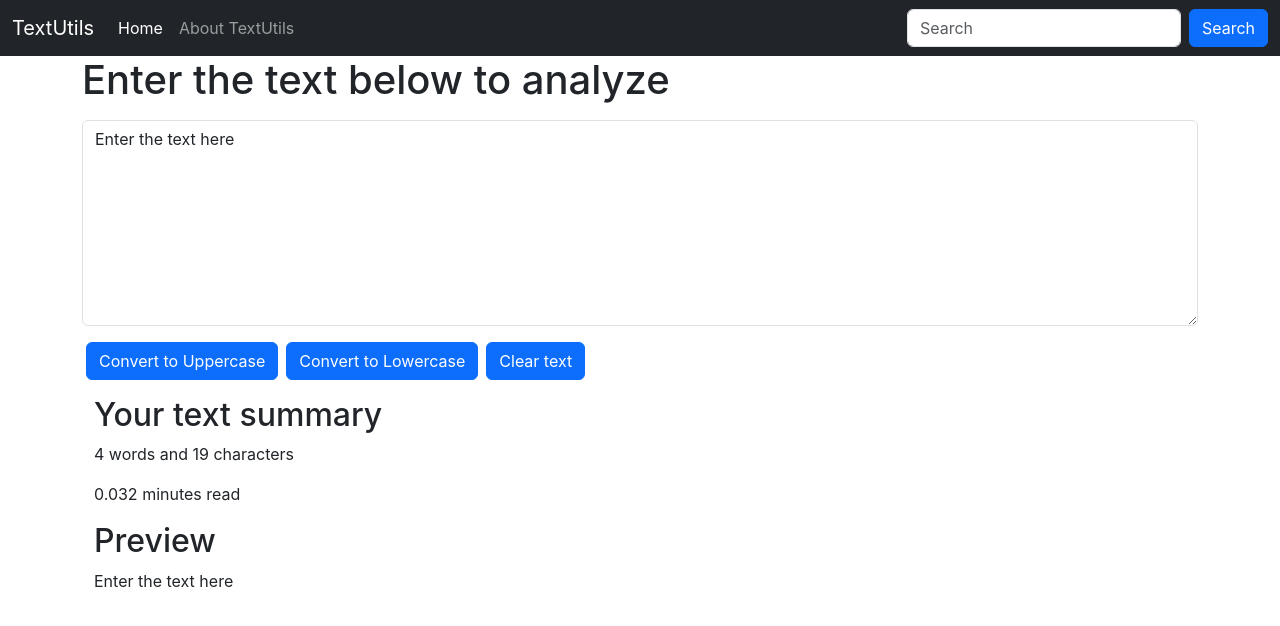
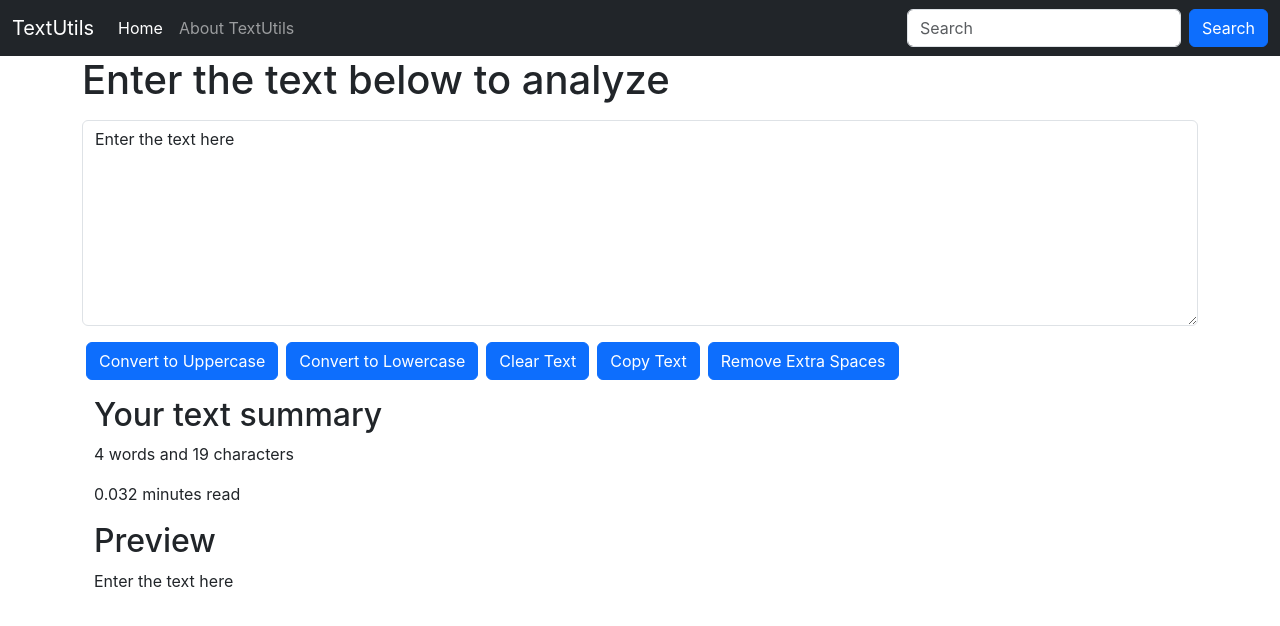
Before and after one commit to Jitender-52/textutils, a React (Create React App) app: page / in a window 1280 px wide. Shown: the top 626 px of the page. Built offline with nearby package versions, Linux system fonts and the light colour scheme.

Commit message:
11th commit

```diff
--- a/src/components/TextForm.js
+++ b/src/components/TextForm.js
@@ -30,6 +30,15 @@
         setText(event.target.value);
     };
 
+    const handleCopy = ()=>{
+        var text = document.getElementById("myBox");
+        navigator.clipboard.writeText(text.value);
+    };
+
+    const handleExtraSpaces = ()=>{
+        let newText = text.split(/[ ]+/);
+        setText(newText.join((" ")));
+    };
 
     const [text, setText] = useState("Enter the text here");
 
@@ -42,7 +51,9 @@
     </div>
     <button className='btn btn-primary mx-1' onClick={handleUpClick} > Convert to Uppercase </button>
     <button className='btn btn-primary mx-1' onClick={handleLoClick}> Convert to Lowercase </button>
-    <button className='btn btn-primary mx-1' onClick={handleClearClick}> Clear text </button>
+    <button className='btn btn-primary mx-1' onClick={handleClearClick}> Clear Text </button>
+    <button className='btn btn-primary mx-1' onClick={handleCopy}> Copy Text </button>
+    <button className='btn btn-primary mx-1' onClick={handleExtraSpaces}> Remove Extra Spaces </button>
 </div>
 
 <div className="container my-3">
```
